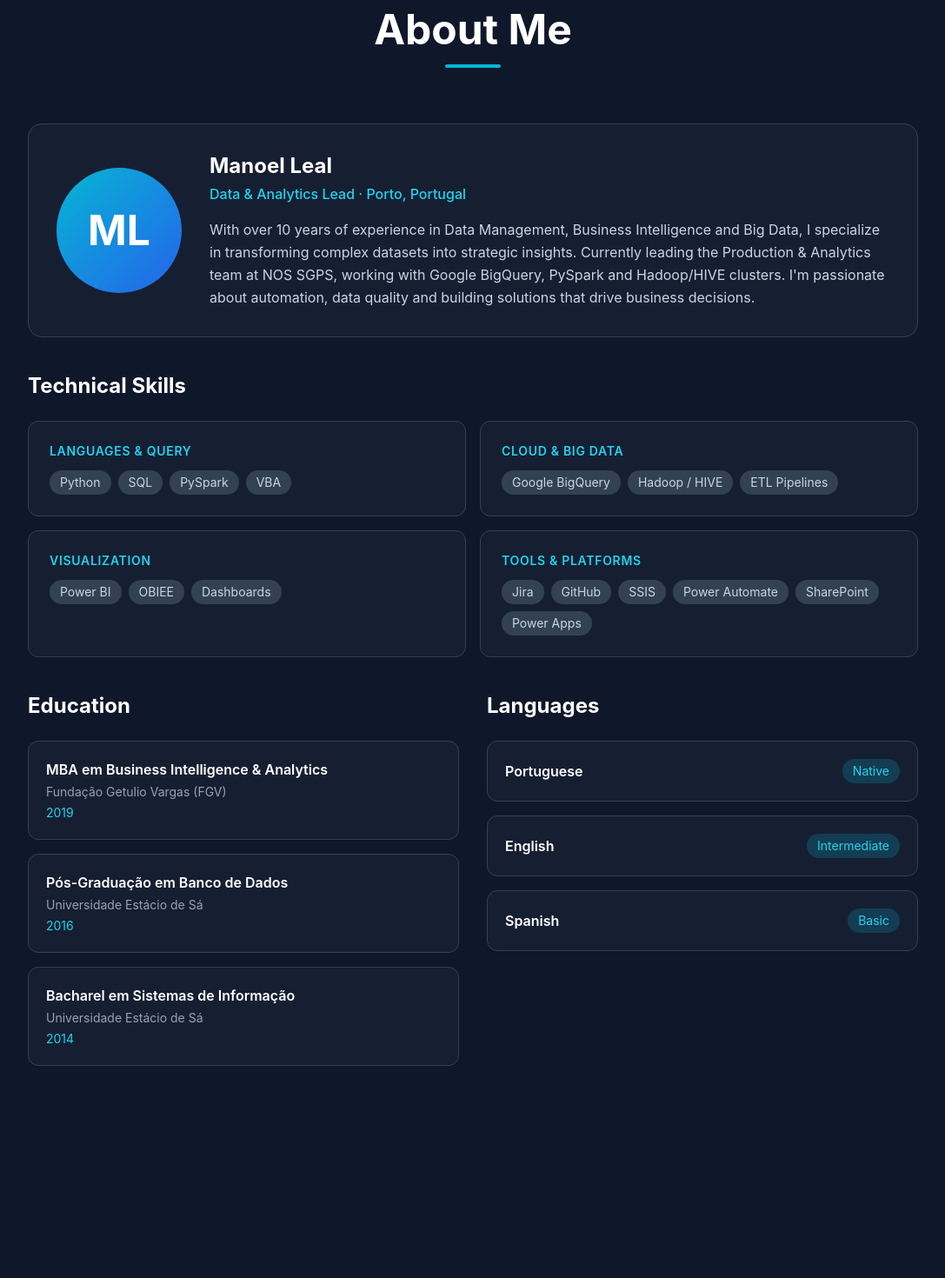
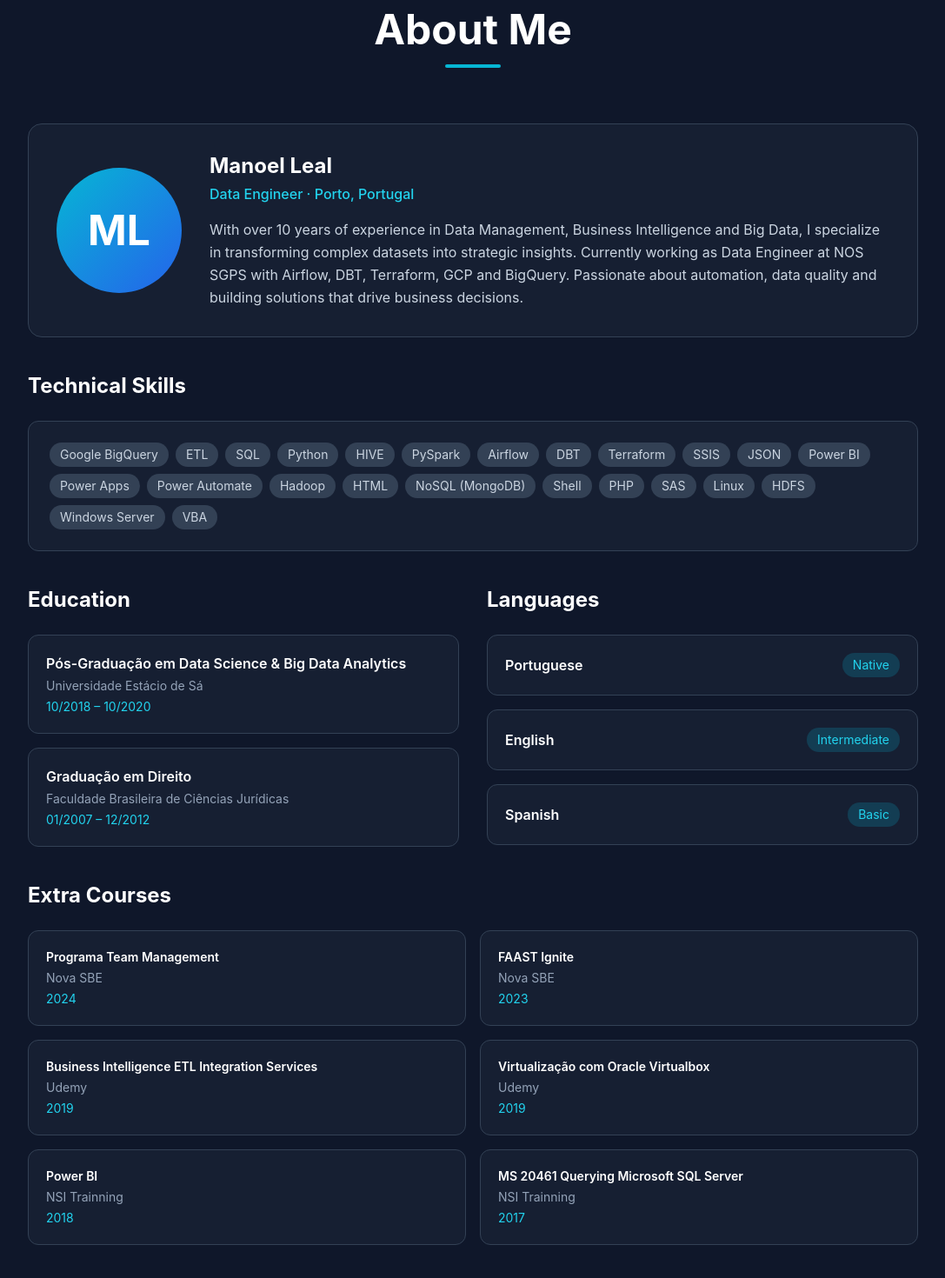
Before and after one commit to omanoelleal/manoelleal, a React (Vite) app: page /#/about in a window 1280 px wide. Shown: the part 114-1584 px from the top of the page at 87% size, without its empty margins (96-1183 px from the left). Before the commit the page ends 1436 px from the top, so only its background shows below. Built offline with nearby package versions, Linux system fonts and the light colour scheme.

Commit message:
feat: add Data Engineer role, fix education, update skills and courses

```diff
--- a/src/components/About.jsx
+++ b/src/components/About.jsx
@@ -1,28 +1,32 @@
 import { motion } from "framer-motion";
 
-const skills = {
-  "Languages & Query": ["Python", "SQL", "PySpark", "VBA"],
-  "Cloud & Big Data": ["Google BigQuery", "Hadoop / HIVE", "ETL Pipelines"],
-  "Visualization": ["Power BI", "OBIEE", "Dashboards"],
-  "Tools & Platforms": ["Jira", "GitHub", "SSIS", "Power Automate", "SharePoint", "Power Apps"],
-};
+const skills = [
+  "Google BigQuery", "ETL", "SQL", "Python", "HIVE", "PySpark",
+  "Airflow", "DBT", "Terraform", "SSIS", "JSON", "Power BI",
+  "Power Apps", "Power Automate", "Hadoop", "HTML", "NoSQL (MongoDB)",
+  "Shell", "PHP", "SAS", "Linux", "HDFS", "Windows Server", "VBA",
+];
 
 const education = [
   {
-    degree: "MBA em Business Intelligence & Analytics",
-    school: "Fundação Getulio Vargas (FGV)",
-    year: "2019",
+    degree: "Pós-Graduação em Data Science & Big Data Analytics",
+    school: "Universidade Estácio de Sá",
+    period: "10/2018 – 10/2020",
   },
   {
-    degree: "Pós-Graduação em Banco de Dados",
-    school: "Universidade Estácio de Sá",
-    year: "2016",
+    degree: "Graduação em Direito",
+    school: "Faculdade Brasileira de Ciências Jurídicas",
+    period: "01/2007 – 12/2012",
   },
-  {
-    degree: "Bacharel em Sistemas de Informação",
-    school: "Universidade Estácio de Sá",
-    year: "2014",
-  },
+];
+
+const extraCourses = [
+  { name: "Programa Team Management", institution: "Nova SBE", year: "2024" },
+  { name: "FAAST Ignite", institution: "Nova SBE", year: "2023" },
+  { name: "Business Intelligence ETL Integration Services", institution: "Udemy", year: "2019" },
+  { name: "Virtualização com Oracle Virtualbox", institution: "Udemy", year: "2019" },
+  { name: "Power BI", institution: "NSI Trainning", year: "2018" },
+  { name: "MS 20461 Querying Microsoft SQL Server", institution: "NSI Trainning", year: "2017" },
 ];
 
 const languages = [
@@ -46,6 +50,7 @@ export default function About() {
           <div className="mt-4 h-1 w-16 bg-cyan-500 mx-auto rounded-full" />
         </motion.div>
 
+        {/* Bio */}
         <motion.div
           initial={{ opacity: 0, y: 20 }}
           animate={{ opacity: 1, y: 0 }}
@@ -58,17 +63,18 @@ export default function About() {
             </div>
             <div>
               <h3 className="text-2xl font-bold text-white mb-1">Manoel Leal</h3>
-              <p className="text-cyan-400 font-medium mb-4">Data & Analytics Lead · Porto, Portugal</p>
+              <p className="text-cyan-400 font-medium mb-4">Data Engineer · Porto, Portugal</p>
               <p className="text-slate-300 leading-relaxed">
                 With over 10 years of experience in Data Management, Business Intelligence and Big Data,
-                I specialize in transforming complex datasets into strategic insights. Currently leading
-                the Production & Analytics team at NOS SGPS, working with Google BigQuery, PySpark and Hadoop/HIVE clusters.
-                I&apos;m passionate about automation, data quality and building solutions that drive business decisions.
+                I specialize in transforming complex datasets into strategic insights. Currently working as
+                Data Engineer at NOS SGPS with Airflow, DBT, Terraform, GCP and BigQuery.
+                Passionate about automation, data quality and building solutions that drive business decisions.
               </p>
             </div>
           </div>
         </motion.div>
 
+        {/* Skills */}
         <motion.div
           initial={{ opacity: 0, y: 20 }}
           animate={{ opacity: 1, y: 0 }}
@@ -76,15 +82,9 @@ export default function About() {
           className="mb-10"
         >
           <h3 className="text-2xl font-bold text-white mb-6">Technical Skills</h3>
-          <div className="grid grid-cols-1 sm:grid-cols-2 gap-4">
-            {Object.entries(skills).map(([category, items]) => (
-              <div
-                key={category}
-                className="bg-slate-800/50 border border-slate-700 rounded-xl p-6"
-              >
-                <h4 className="text-cyan-400 font-semibold mb-3 text-sm uppercase tracking-wider">{category}</h4>
+          <div className="bg-slate-800/50 border border-slate-700 rounded-xl p-6">
             <div className="flex flex-wrap gap-2">
-                  {items.map((skill) => (
+              {skills.map((skill) => (
                 <span
                   key={skill}
                   className="px-3 py-1 bg-slate-700 text-slate-300 rounded-full text-sm"
@@ -94,11 +94,10 @@ export default function About() {
               ))}
             </div>
           </div>
-            ))}
-          </div>
         </motion.div>
 
-        <div className="grid grid-cols-1 md:grid-cols-2 gap-8">
+        {/* Education & Languages */}
+        <div className="grid grid-cols-1 md:grid-cols-2 gap-8 mb-10">
           <motion.div
             initial={{ opacity: 0, y: 20 }}
             animate={{ opacity: 1, y: 0 }}
@@ -113,7 +112,7 @@ export default function About() {
                 >
                   <p className="text-white font-semibold">{edu.degree}</p>
                   <p className="text-slate-400 text-sm mt-1">{edu.school}</p>
-                  <p className="text-cyan-400 text-sm mt-1">{edu.year}</p>
+                  <p className="text-cyan-400 text-sm mt-1">{edu.period}</p>
                 </div>
               ))}
             </div>
@@ -140,6 +139,27 @@ export default function About() {
             </div>
           </motion.div>
         </div>
+
+        {/* Extra Courses */}
+        <motion.div
+          initial={{ opacity: 0, y: 20 }}
+          animate={{ opacity: 1, y: 0 }}
+          transition={{ duration: 0.6, delay: 0.5 }}
+        >
+          <h3 className="text-2xl font-bold text-white mb-6">Extra Courses</h3>
+          <div className="grid grid-cols-1 sm:grid-cols-2 gap-4">
+            {extraCourses.map((course) => (
+              <div
+                key={course.name}
+                className="bg-slate-800/50 border border-slate-700 rounded-xl p-5"
+              >
+                <p className="text-white font-semibold text-sm">{course.name}</p>
+                <p className="text-slate-400 text-sm mt-1">{course.institution}</p>
+                <p className="text-cyan-400 text-sm mt-1">{course.year}</p>
+              </div>
+            ))}
+          </div>
+        </motion.div>
       </div>
     </div>
   );
--- a/src/components/Experience.jsx
+++ b/src/components/Experience.jsx
@@ -4,11 +4,24 @@ import { X, MapPin, Calendar, Briefcase } from "lucide-react";
 
 const experiences = [
   {
+    title: "Data Engineer",
+    company: "NOS SGPS",
+    location: "Porto, Portugal",
+    period: "06/2025 – Present",
+    current: true,
+    description: [
+      "Building and maintaining high-volume pipelines using Airflow, DBT, Terraform and Astronomer on GCP and BigQuery.",
+      "Developing query and processing scripts in Google BigQuery as well as ETLs in PySpark on HIVE over Hadoop clusters.",
+      "HIVE and BigQuery database administration and code versioning on GitHub.",
+      "Project management on Jira, dashboard creation in Power BI and management reporting.",
+      "Responsible for network quality KPIs, Python automation bots and cross-functional support.",
+    ],
+  },
+  {
     title: "Data & Analytics Lead",
     company: "NOS SGPS",
     location: "Porto, Portugal",
-    period: "06/2023 – Present",
-    current: true,
+    period: "06/2023 – 06/2025",
     description: [
       "Leading the Production & Analytics team.",
       "Creating query and processing scripts in Google BigQuery.",
@@ -214,7 +227,7 @@ export default function Experience() {
                 <ul className="space-y-2">
                   {selected.description.map((item, i) => (
                     <li key={i} className="flex items-start gap-2 text-slate-300">
-                      <span className="text-cyan-400 mt-1 shrink-0">&#9658;</span>
+                      <span className="text-cyan-400 mt-1 shrink-0">▸</span>
                       {item}
                     </li>
                   ))}
```
Lines whose indentation alone changed are shown as unchanged.
